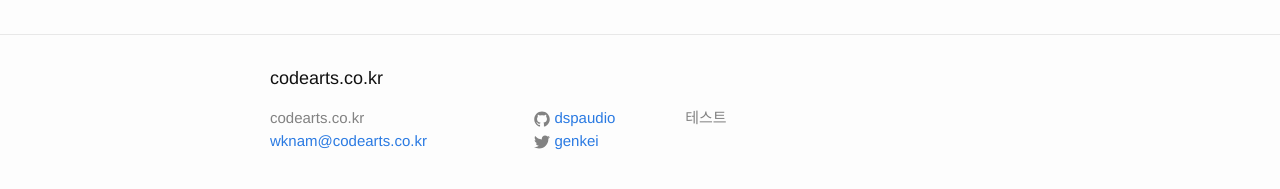
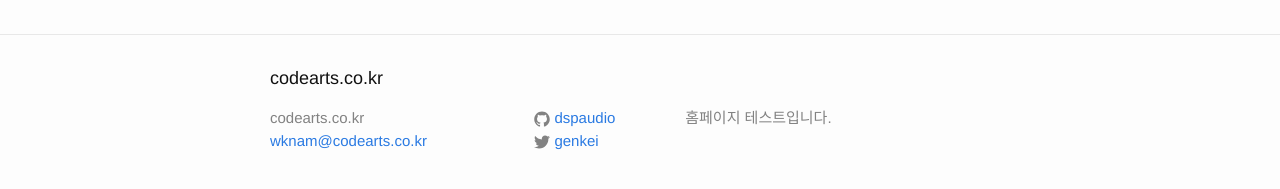
Before and after one commit to dspaudio/dspaudio.github.io, a Jekyll site: the page built from about.md, in a window 1280 px wide. Shown: the part 316-505 px from the top of the page. Built offline with Jekyll 4.4.1, drawn with Linux system fonts in a browser that asks for light colours; Markdown is read by kramdown in place of the engine named in the settings.

Commit message:
text change

```diff
--- a/_config.yml
+++ b/_config.yml
@@ -1,7 +1,7 @@
 # Site settings
 title: codearts.co.kr
 email: wknam@codearts.co.kr
-description: 테스트
+description: 홈페이지 테스트입니다.
 baseurl: "" # the subpath of your site, e.g. /blog/
 url: "http://www.codearts.co.kr" # the base hostname & protocol for your site
 twitter_username: genkei
```
